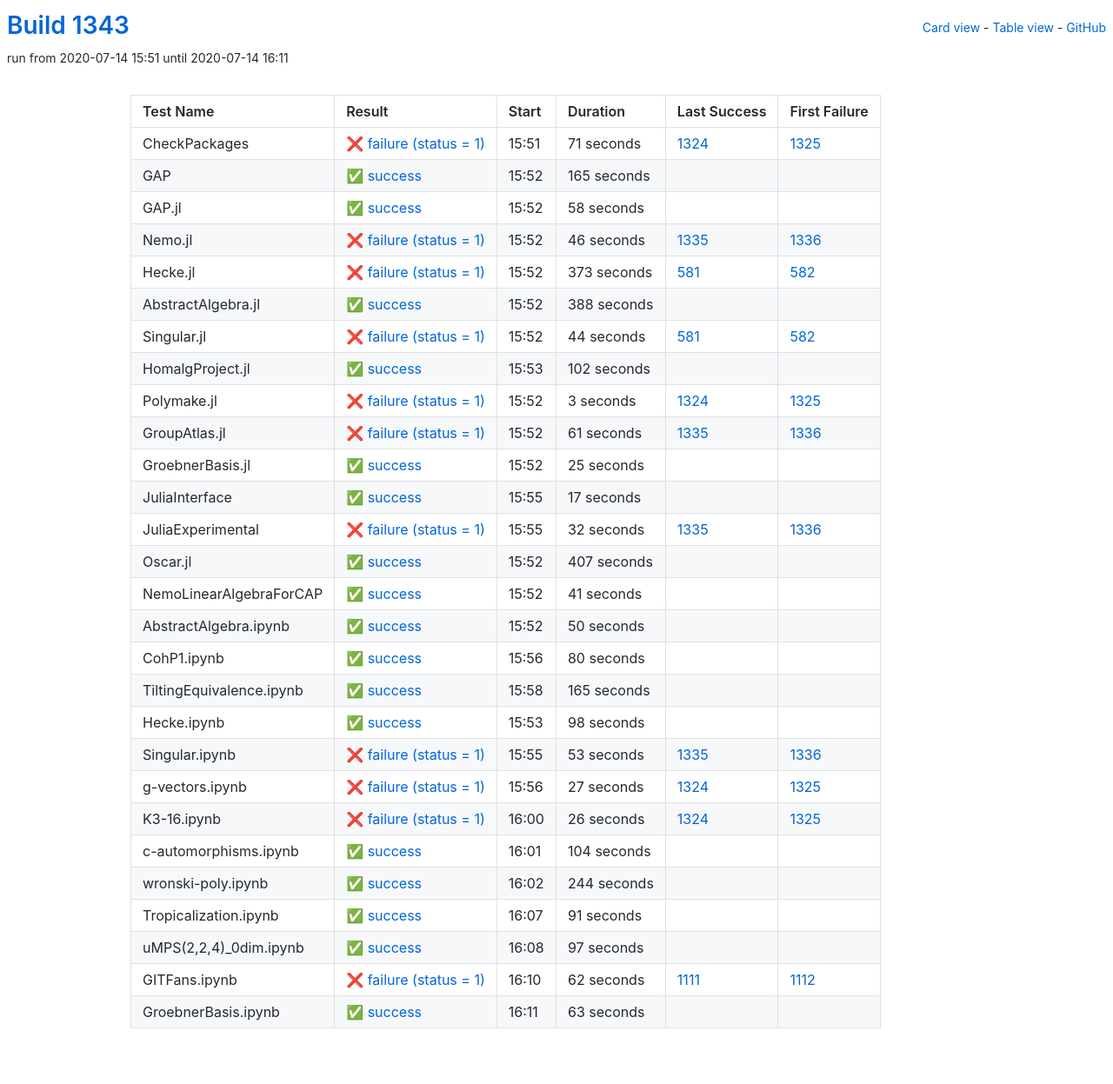
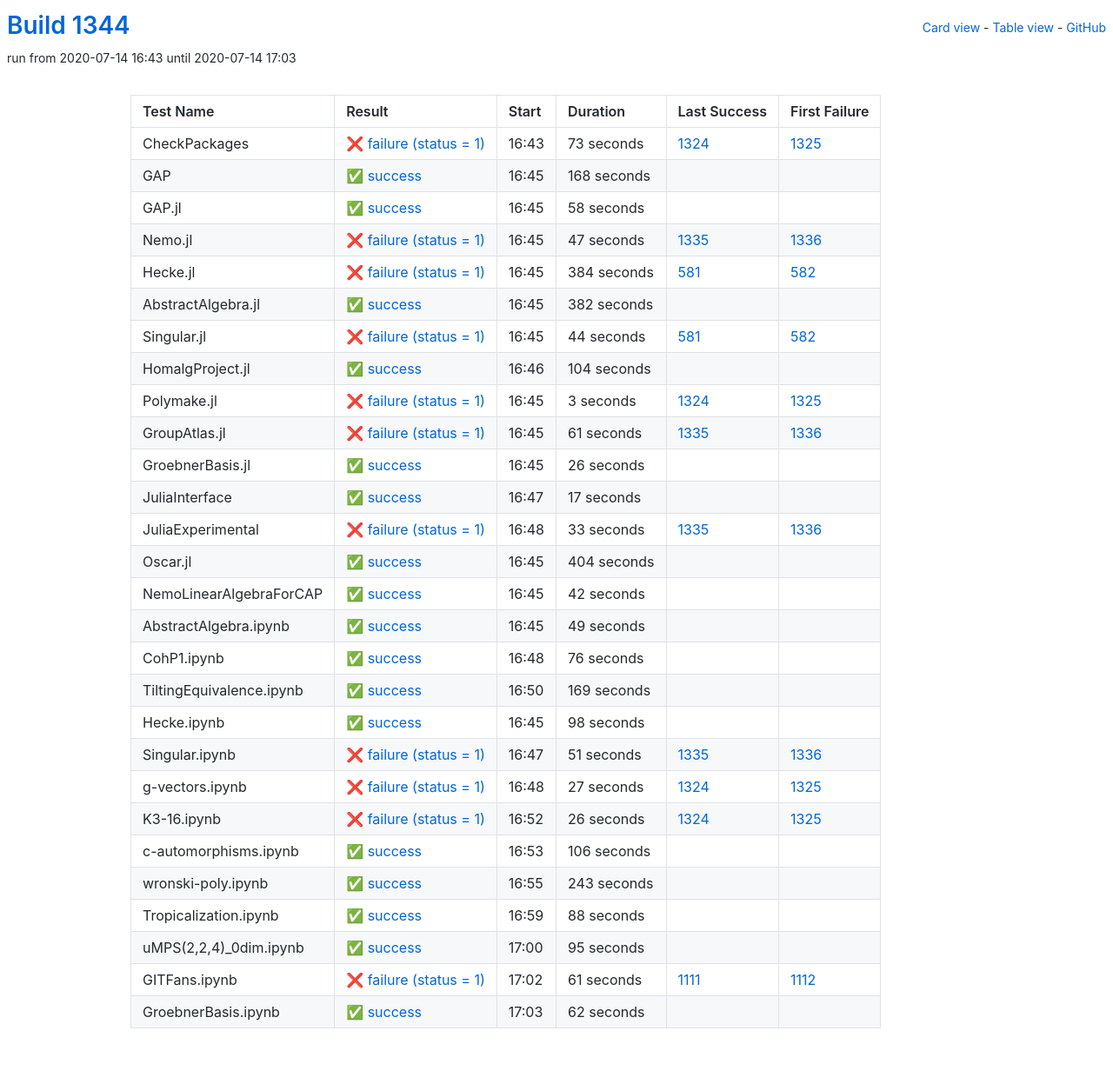
Before and after one commit to oscar-system/oscar-ci-status-1.4, a Jekyll site: the page built from table.html, in a window 1280 px wide. Shown: the whole page at 87% size. Built offline with Jekyll 4.4.1, drawn with Linux system fonts in a browser that asks for light colours.

Commit message:
Build #1344

```diff
--- a/_data/ci.yml
+++ b/_data/ci.yml
@@ -1,6 +1,6 @@
 ---
-build: 1343
-build_url: https://oscarci.mathematik.uni-kl.de/job/oscar-julia-1.4/1343/
+build: 1344
+build_url: https://oscarci.mathematik.uni-kl.de/job/oscar-julia-1.4/1344/
 job: oscar-julia-1.4
 organization: oscar-system
 repo: oscar-ci-status-1.4
@@ -8,32 +8,32 @@ repourl: https://github.com/oscar-system/oscar-ci-status-1.4
 tests:
 - name: CheckPackages
   id: checkpackages
-  log: https://oscarci.mathematik.uni-kl.de/job/oscar-julia-1.4/1343/artifact/logs/build-1343/CheckPackages.log
-  start: 2020-07-14 15:51
+  log: https://oscarci.mathematik.uni-kl.de/job/oscar-julia-1.4/1344/artifact/logs/build-1344/CheckPackages.log
+  start: 2020-07-14 16:43
   success: false
   exitcode: 1
   status: failure
-  duration: 71
+  duration: 73
   last_success: 1324
   last_success_url: https://oscarci.mathematik.uni-kl.de/job/oscar-julia-1.4/1324/
   first_failure: 1325
   first_failure_url: https://oscarci.mathematik.uni-kl.de/job/oscar-julia-1.4/1325/
 - name: GAP
   id: gap
-  log: https://oscarci.mathematik.uni-kl.de/job/oscar-julia-1.4/1343/artifact/logs/build-1343/GAP.log
-  start: 2020-07-14 15:52
+  log: https://oscarci.mathematik.uni-kl.de/job/oscar-julia-1.4/1344/artifact/logs/build-1344/GAP.log
+  start: 2020-07-14 16:45
   success: true
   exitcode: 0
   status: success
-  duration: 165
+  duration: 168
   last_success: false
   last_success_url:
   first_failure: false
   first_failure_url:
 - name: GAP.jl
   id: gap-jl
-  log: https://oscarci.mathematik.uni-kl.de/job/oscar-julia-1.4/1343/artifact/logs/build-1343/GAP.jl.log
-  start: 2020-07-14 15:52
+  log: https://oscarci.mathematik.uni-kl.de/job/oscar-julia-1.4/1344/artifact/logs/build-1344/GAP.jl.log
+  start: 2020-07-14 16:45
   success: true
   exitcode: 0
   status: success
@@ -44,44 +44,44 @@ tests:
   first_failure_url:
 - name: Nemo.jl
   id: nemo-jl
-  log: https://oscarci.mathematik.uni-kl.de/job/oscar-julia-1.4/1343/artifact/logs/build-1343/Nemo.jl.log
-  start: 2020-07-14 15:52
+  log: https://oscarci.mathematik.uni-kl.de/job/oscar-julia-1.4/1344/artifact/logs/build-1344/Nemo.jl.log
+  start: 2020-07-14 16:45
   success: false
   exitcode: 1
   status: failure
-  duration: 46
+  duration: 47
   last_success: 1335
   last_success_url: https://oscarci.mathematik.uni-kl.de/job/oscar-julia-1.4/1335/
   first_failure: 1336
   first_failure_url: https://oscarci.mathematik.uni-kl.de/job/oscar-julia-1.4/1336/
 - name: Hecke.jl
   id: hecke-jl
-  log: https://oscarci.mathematik.uni-kl.de/job/oscar-julia-1.4/1343/artifact/logs/build-1343/Hecke.jl.log
-  start: 2020-07-14 15:52
+  log: https://oscarci.mathematik.uni-kl.de/job/oscar-julia-1.4/1344/artifact/logs/build-1344/Hecke.jl.log
+  start: 2020-07-14 16:45
   success: false
   exitcode: 1
   status: failure
-  duration: 373
+  duration: 384
   last_success: 581
   last_success_url: https://oscarci.mathematik.uni-kl.de/job/oscar-julia-1.4/581/
   first_failure: 582
   first_failure_url: https://oscarci.mathematik.uni-kl.de/job/oscar-julia-1.4/582/
 - name: AbstractAlgebra.jl
   id: abstractalgebra-jl
-  log: https://oscarci.mathematik.uni-kl.de/job/oscar-julia-1.4/1343/artifact/logs/build-1343/AbstractAlgebra.jl.log
-  start: 2020-07-14 15:52
+  log: https://oscarci.mathematik.uni-kl.de/job/oscar-julia-1.4/1344/artifact/logs/build-1344/AbstractAlgebra.jl.log
+  start: 2020-07-14 16:45
   success: true
   exitcode: 0
   status: success
-  duration: 388
+  duration: 382
   last_success: false
   last_success_url:
   first_failure: false
   first_failure_url:
 - name: Singular.jl
   id: singular-jl
-  log: https://oscarci.mathematik.uni-kl.de/job/oscar-julia-1.4/1343/artifact/logs/build-1343/Singular.jl.log
-  start: 2020-07-14 15:52
+  log: https://oscarci.mathematik.uni-kl.de/job/oscar-julia-1.4/1344/artifact/logs/build-1344/Singular.jl.log
+  start: 2020-07-14 16:45
   success: false
   exitcode: 1
   status: failure
@@ -92,20 +92,20 @@ tests:
   first_failure_url: https://oscarci.mathematik.uni-kl.de/job/oscar-julia-1.4/582/
 - name: HomalgProject.jl
   id: homalgproject-jl
-  log: https://oscarci.mathematik.uni-kl.de/job/oscar-julia-1.4/1343/artifact/logs/build-1343/HomalgProject.jl.log
-  start: 2020-07-14 15:53
+  log: https://oscarci.mathematik.uni-kl.de/job/oscar-julia-1.4/1344/artifact/logs/build-1344/HomalgProject.jl.log
+  start: 2020-07-14 16:46
   success: true
   exitcode: 0
   status: success
-  duration: 102
+  duration: 104
   last_success: false
   last_success_url:
   first_failure: false
   first_failure_url:
 - name: Polymake.jl
   id: polymake-jl
-  log: https://oscarci.mathematik.uni-kl.de/job/oscar-julia-1.4/1343/artifact/logs/build-1343/Polymake.jl.log
-  start: 2020-07-14 15:52
+  log: https://oscarci.mathematik.uni-kl.de/job/oscar-julia-1.4/1344/artifact/logs/build-1344/Polymake.jl.log
+  start: 2020-07-14 16:45
   success: false
   exitcode: 1
   status: failure
@@ -116,8 +116,8 @@ tests:
   first_failure_url: https://oscarci.mathematik.uni-kl.de/job/oscar-julia-1.4/1325/
 - name: GroupAtlas.jl
   id: groupatlas-jl
-  log: https://oscarci.mathematik.uni-kl.de/job/oscar-julia-1.4/1343/artifact/logs/build-1343/GroupAtlas.jl.log
-  start: 2020-07-14 15:52
+  log: https://oscarci.mathematik.uni-kl.de/job/oscar-julia-1.4/1344/artifact/logs/build-1344/GroupAtlas.jl.log
+  start: 2020-07-14 16:45
   success: false
   exitcode: 1
   status: failure
@@ -128,20 +128,20 @@ tests:
   first_failure_url: https://oscarci.mathematik.uni-kl.de/job/oscar-julia-1.4/1336/
 - name: GroebnerBasis.jl
   id: groebnerbasis-jl
-  log: https://oscarci.mathematik.uni-kl.de/job/oscar-julia-1.4/1343/artifact/logs/build-1343/GroebnerBasis.jl.log
-  start: 2020-07-14 15:52
+  log: https://oscarci.mathematik.uni-kl.de/job/oscar-julia-1.4/1344/artifact/logs/build-1344/GroebnerBasis.jl.log
+  start: 2020-07-14 16:45
   success: true
   exitcode: 0
   status: success
-  duration: 25
+  duration: 26
   last_success: false
   last_success_url:
   first_failure: false
   first_failure_url:
 - name: JuliaInterface
   id: juliainterface
-  log: https://oscarci.mathematik.uni-kl.de/job/oscar-julia-1.4/1343/artifact/logs/build-1343/JuliaInterface.log
-  start: 2020-07-14 15:55
+  log: https://oscarci.mathematik.uni-kl.de/job/oscar-julia-1.4/1344/artifact/logs/build-1344/JuliaInterface.log
+  start: 2020-07-14 16:47
   success: true
   exitcode: 0
   status: success
@@ -152,80 +152,80 @@ tests:
   first_failure_url:
 - name: JuliaExperimental
   id: juliaexperimental
-  log: https://oscarci.mathematik.uni-kl.de/job/oscar-julia-1.4/1343/artifact/logs/build-1343/JuliaExperimental.log
-  start: 2020-07-14 15:55
+  log: https://oscarci.mathematik.uni-kl.de/job/oscar-julia-1.4/1344/artifact/logs/build-1344/JuliaExperimental.log
+  start: 2020-07-14 16:48
   success: false
   exitcode: 1
   status: failure
-  duration: 32
+  duration: 33
   last_success: 1335
   last_success_url: https://oscarci.mathematik.uni-kl.de/job/oscar-julia-1.4/1335/
   first_failure: 1336
   first_failure_url: https://oscarci.mathematik.uni-kl.de/job/oscar-julia-1.4/1336/
 - name: Oscar.jl
   id: oscar-jl
-  log: https://oscarci.mathematik.uni-kl.de/job/oscar-julia-1.4/1343/artifact/logs/build-1343/Oscar.jl.log
-  start: 2020-07-14 15:52
+  log: https://oscarci.mathematik.uni-kl.de/job/oscar-julia-1.4/1344/artifact/logs/build-1344/Oscar.jl.log
+  start: 2020-07-14 16:45
   success: true
   exitcode: 0
   status: success
-  duration: 407
+  duration: 404
   last_success: false
   last_success_url:
   first_failure: false
   first_failure_url:
 - name: NemoLinearAlgebraForCAP
   id: nemolinearalgebraforcap
-  log: https://oscarci.mathematik.uni-kl.de/job/oscar-julia-1.4/1343/artifact/logs/build-1343/NemoLinearAlgebraForCAP.log
-  start: 2020-07-14 15:52
+  log: https://oscarci.mathematik.uni-kl.de/job/oscar-julia-1.4/1344/artifact/logs/build-1344/NemoLinearAlgebraForCAP.log
+  start: 2020-07-14 16:45
   success: true
   exitcode: 0
   status: success
-  duration: 41
+  duration: 42
   last_success: false
   last_success_url:
   first_failure: false
   first_failure_url:
 - name: AbstractAlgebra.ipynb
   id: abstractalgebra-ipynb
-  log: https://oscarci.mathematik.uni-kl.de/job/oscar-julia-1.4/1343/artifact/logs/build-1343/AbstractAlgebra.ipynb.log
-  start: 2020-07-14 15:52
+  log: https://oscarci.mathematik.uni-kl.de/job/oscar-julia-1.4/1344/artifact/logs/build-1344/AbstractAlgebra.ipynb.log
+  start: 2020-07-14 16:45
   success: true
   exitcode: 0
   status: success
-  duration: 50
+  duration: 49
   last_success: false
   last_success_url:
   first_failure: false
   first_failure_url:
 - name: CohP1.ipynb
   id: cohp1-ipynb
-  log: https://oscarci.mathematik.uni-kl.de/job/oscar-julia-1.4/1343/artifact/logs/build-1343/CohP1.ipynb.log
-  start: 2020-07-14 15:56
+  log: https://oscarci.mathematik.uni-kl.de/job/oscar-julia-1.4/1344/artifact/logs/build-1344/CohP1.ipynb.log
+  start: 2020-07-14 16:48
   success: true
   exitcode: 0
   status: success
-  duration: 80
+  duration: 76
   last_success: false
   last_success_url:
   first_failure: false
   first_failure_url:
 - name: TiltingEquivalence.ipynb
   id: tiltingequivalence-ipynb
-  log: https://oscarci.mathematik.uni-kl.de/job/oscar-julia-1.4/1343/artifact/logs/build-1343/TiltingEquivalence.ipynb.log
-  start: 2020-07-14 15:58
+  log: https://oscarci.mathematik.uni-kl.de/job/oscar-julia-1.4/1344/artifact/logs/build-1344/TiltingEquivalence.ipynb.log
+  start: 2020-07-14 16:50
   success: true
   exitcode: 0
   status: success
-  duration: 165
+  duration: 169
   last_success: false
   last_success_url:
   first_failure: false
   first_failure_url:
 - name: Hecke.ipynb
   id: hecke-ipynb
-  log: https://oscarci.mathematik.uni-kl.de/job/oscar-julia-1.4/1343/artifact/logs/build-1343/Hecke.ipynb.log
-  start: 2020-07-14 15:53
+  log: https://oscarci.mathematik.uni-kl.de/job/oscar-julia-1.4/1344/artifact/logs/build-1344/Hecke.ipynb.log
+  start: 2020-07-14 16:45
   success: true
   exitcode: 0
   status: success
@@ -236,20 +236,20 @@ tests:
   first_failure_url:
 - name: Singular.ipynb
   id: singular-ipynb
-  log: https://oscarci.mathematik.uni-kl.de/job/oscar-julia-1.4/1343/artifact/logs/build-1343/Singular.ipynb.log
-  start: 2020-07-14 15:55
+  log: https://oscarci.mathematik.uni-kl.de/job/oscar-julia-1.4/1344/artifact/logs/build-1344/Singular.ipynb.log
+  start: 2020-07-14 16:47
   success: false
   exitcode: 1
   status: failure
-  duration: 53
+  duration: 51
   last_success: 1335
   last_success_url: https://oscarci.mathematik.uni-kl.de/job/oscar-julia-1.4/1335/
   first_failure: 1336
   first_failure_url: https://oscarci.mathematik.uni-kl.de/job/oscar-julia-1.4/1336/
 - name: g-vectors.ipynb
   id: g-vectors-ipynb
-  log: https://oscarci.mathematik.uni-kl.de/job/oscar-julia-1.4/1343/artifact/logs/build-1343/g-vectors.ipynb.log
-  start: 2020-07-14 15:56
+  log: https://oscarci.mathematik.uni-kl.de/job/oscar-julia-1.4/1344/artifact/logs/build-1344/g-vectors.ipynb.log
+  start: 2020-07-14 16:48
   success: false
   exitcode: 1
   status: failure
@@ -260,8 +260,8 @@ tests:
   first_failure_url: https://oscarci.mathematik.uni-kl.de/job/oscar-julia-1.4/1325/
 - name: K3-16.ipynb
   id: k3-16-ipynb
-  log: https://oscarci.mathematik.uni-kl.de/job/oscar-julia-1.4/1343/artifact/logs/build-1343/K3-16.ipynb.log
-  start: 2020-07-14 16:00
+  log: https://oscarci.mathematik.uni-kl.de/job/oscar-julia-1.4/1344/artifact/logs/build-1344/K3-16.ipynb.log
+  start: 2020-07-14 16:52
   success: false
   exitcode: 1
   status: failure
@@ -272,72 +272,72 @@ tests:
   first_failure_url: https://oscarci.mathematik.uni-kl.de/job/oscar-julia-1.4/1325/
 - name: c-automorphisms.ipynb
   id: c-automorphisms-ipynb
-  log: https://oscarci.mathematik.uni-kl.de/job/oscar-julia-1.4/1343/artifact/logs/build-1343/c-automorphisms.ipynb.log
-  start: 2020-07-14 16:01
+  log: https://oscarci.mathematik.uni-kl.de/job/oscar-julia-1.4/1344/artifact/logs/build-1344/c-automorphisms.ipynb.log
+  start: 2020-07-14 16:53
   success: true
   exitcode: 0
   status: success
-  duration: 104
+  duration: 106
   last_success: false
   last_success_url:
   first_failure: false
   first_failure_url:
 - name: wronski-poly.ipynb
   id: wronski-poly-ipynb
-  log: https://oscarci.mathematik.uni-kl.de/job/oscar-julia-1.4/1343/artifact/logs/build-1343/wronski-poly.ipynb.log
-  start: 2020-07-14 16:02
+  log: https://oscarci.mathematik.uni-kl.de/job/oscar-julia-1.4/1344/artifact/logs/build-1344/wronski-poly.ipynb.log
+  start: 2020-07-14 16:55
   success: true
   exitcode: 0
   status: success
-  duration: 244
+  duration: 243
   last_success: false
   last_success_url:
   first_failure: false
   first_failure_url:
 - name: Tropicalization.ipynb
   id: tropicalization-ipynb
-  log: https://oscarci.mathematik.uni-kl.de/job/oscar-julia-1.4/1343/artifact/logs/build-1343/Tropicalization.ipynb.log
-  start: 2020-07-14 16:07
+  log: https://oscarci.mathematik.uni-kl.de/job/oscar-julia-1.4/1344/artifact/logs/build-1344/Tropicalization.ipynb.log
+  start: 2020-07-14 16:59
   success: true
   exitcode: 0
   status: success
-  duration: 91
+  duration: 88
   last_success: false
   last_success_url:
   first_failure: false
   first_failure_url:
 - name: uMPS(2,2,4)_0dim.ipynb
   id: umps-2-2-4-0dim-ipynb
-  log: https://oscarci.mathematik.uni-kl.de/job/oscar-julia-1.4/1343/artifact/logs/build-1343/uMPS-2-2-4-_0dim.ipynb.log
-  start: 2020-07-14 16:08
+  log: https://oscarci.mathematik.uni-kl.de/job/oscar-julia-1.4/1344/artifact/logs/build-1344/uMPS-2-2-4-_0dim.ipynb.log
+  start: 2020-07-14 17:00
   success: true
   exitcode: 0
   status: success
-  duration: 97
+  duration: 95
   last_success: false
   last_success_url:
   first_failure: false
   first_failure_url:
 - name: GITFans.ipynb
   id: gitfans-ipynb
-  log: https://oscarci.mathematik.uni-kl.de/job/oscar-julia-1.4/1343/artifact/logs/build-1343/GITFans.ipynb.log
-  start: 2020-07-14 16:10
+  log: https://oscarci.mathematik.uni-kl.de/job/oscar-julia-1.4/1344/artifact/logs/build-1344/GITFans.ipynb.log
+  start: 2020-07-14 17:02
   success: false
   exitcode: 1
   status: failure
-  duration: 62
+  duration: 61
   last_success: 1111
   last_success_url: https://oscarci.mathematik.uni-kl.de/job/oscar-julia-1.4/1111/
   first_failure: 1112
   first_failure_url: https://oscarci.mathematik.uni-kl.de/job/oscar-julia-1.4/1112/
 - name: GroebnerBasis.ipynb
   id: groebnerbasis-ipynb
-  log: https://oscarci.mathematik.uni-kl.de/job/oscar-julia-1.4/1343/artifact/logs/build-1343/GroebnerBasis.ipynb.log
-  start: 2020-07-14 16:11
+  log: https://oscarci.mathematik.uni-kl.de/job/oscar-julia-1.4/1344/artifact/logs/build-1344/GroebnerBasis.ipynb.log
+  start: 2020-07-14 17:03
   success: true
   exitcode: 0
   status: success
-  duration: 63
+  duration: 62
   last_success: false
   last_success_url:
   first_failure: false
```
Also changed, not shown: README.md.
